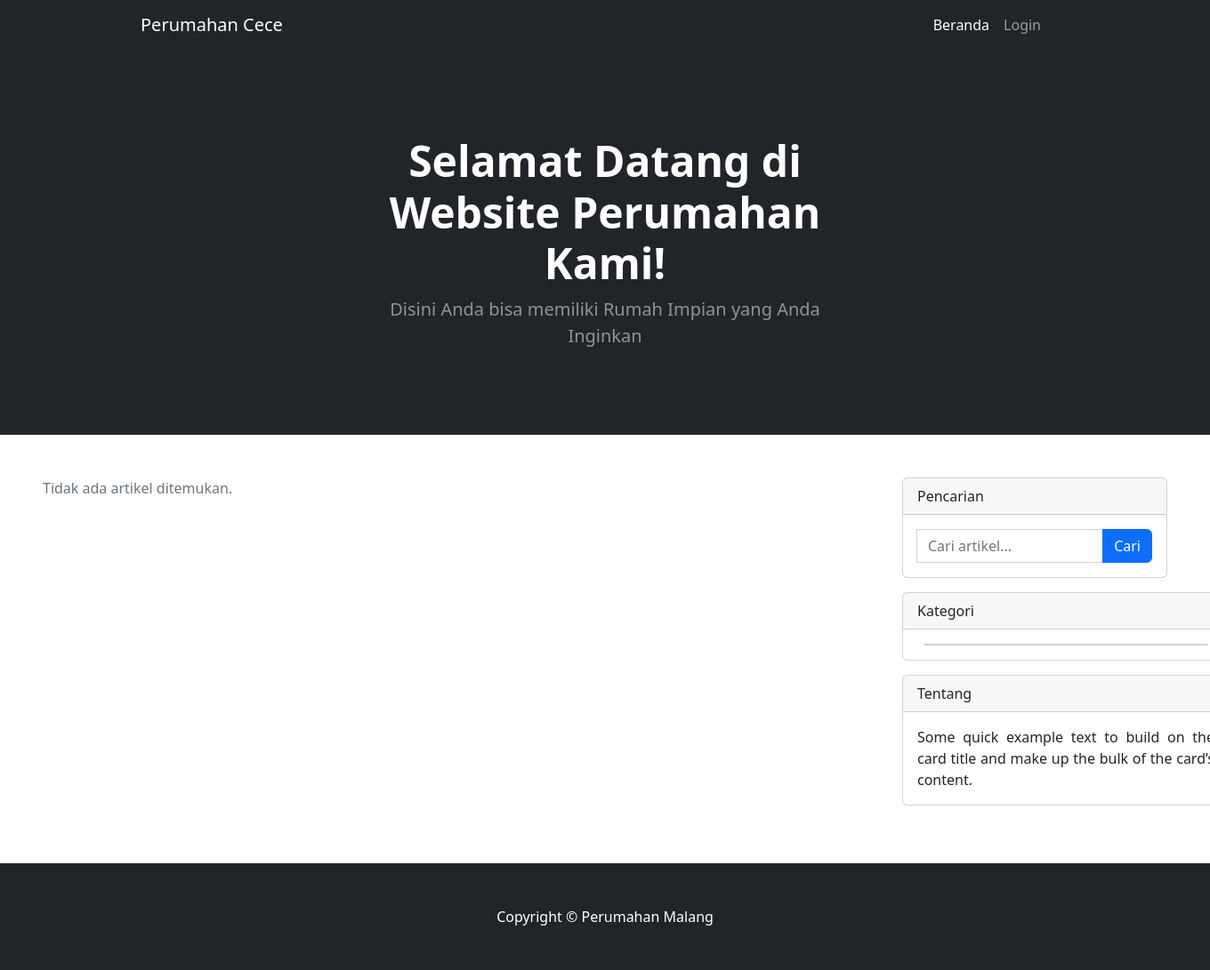
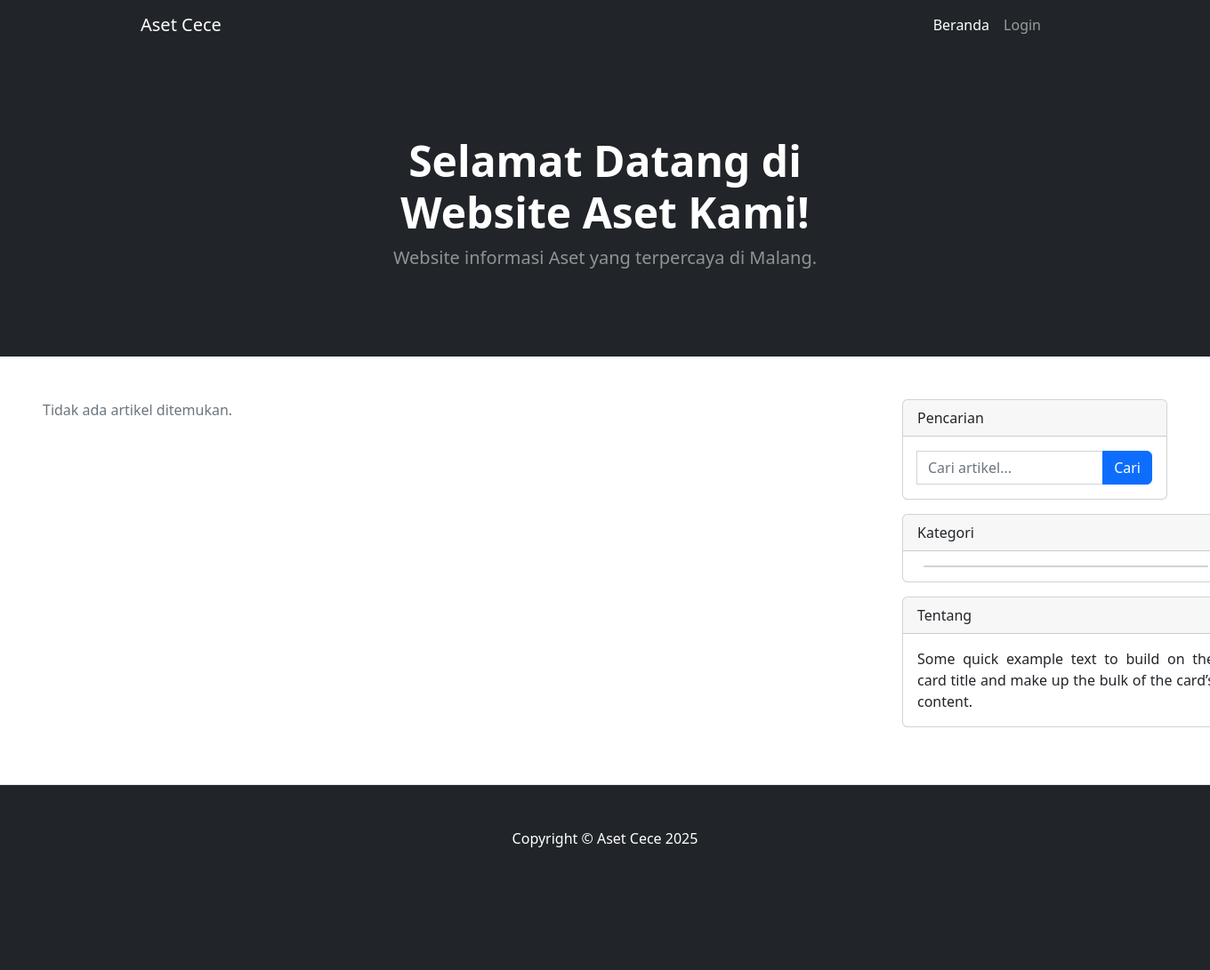
Before and after one commit to raihanrasyidcc/perumahanCece, a PHP site: page /kategori/index.php?kategori=1 in a window 1360 px wide; the page is wider, and only the part inside the window is pictured. Shown: that part at 89% size. After the commit the page ends 953 px from the top of that part, so only its background shows below. Run offline with PHP 8.4, Linux system fonts and the light colour scheme; data that the repository does not hold is empty; some libraries are stand-ins or nearby versions.

Commit message:
Fix Update & Delete

```diff
--- a/admin/hapusArtikel.php
+++ b/admin/hapusArtikel.php
@@ -12,7 +12,7 @@ $idArtikel = $_POST['idArtikel'];
 
 $artikel = $koneksi->query("SELECT * FROM artikel WHERE id_artikel='$idArtikel'")->fetch_assoc();
 if (!empty($artikel['foto'])) {
-    $fotoPath = '../../' . $artikel['foto'];
+    $fotoPath = '../' . $artikel['foto'];
     if (file_exists($fotoPath)) {
         unlink($fotoPath);
     }
--- a/kategori/index.php
+++ b/kategori/index.php
@@ -26,7 +26,7 @@ $artikelRaw = $koneksi->query($query);
     <meta name="viewport" content="width=device-width, initial-scale=1, shrink-to-fit=no" />
     <meta name="description" content="" />
     <meta name="author" content="" />
-    <title>Perumahan Cece | Kategori</title>
+    <title>Aset Cece | Kategori</title>
     <link rel="icon" type="image/x-icon" href="../assets/icon.png" />
     <!-- Bootstrap icons-->
     <link href="https://cdn.jsdelivr.net/npm/bootstrap-icons@1.4.1/font/bootstrap-icons.css" rel="stylesheet" />
@@ -38,7 +38,7 @@ $artikelRaw = $koneksi->query($query);
     <!-- Responsive navbar-->
     <nav class="navbar navbar-expand-lg navbar-dark bg-dark" id="home">
         <div class="container px-5">
-            <a class="navbar-brand" href="../">Perumahan Cece</a>
+            <a class="navbar-brand" href="../">Aset Cece</a>
             <button class="navbar-toggler" type="button" data-bs-toggle="collapse"
                 data-bs-target="#navbarSupportedContent" aria-controls="navbarSupportedContent" aria-expanded="false"
                 aria-label="Toggle navigation"><span class="navbar-toggler-icon"></span></button>
@@ -84,8 +84,8 @@ $artikelRaw = $koneksi->query($query);
                         <div class="row gx-5 justify-content-center">
                             <div class="col-lg-6">
                                 <div class="text-center my-5">
-                                    <h1 class="display-5 fw-bolder text-white mb-2">Selamat Datang di Website Perumahan Kami!</h1>
-                                    <p class="lead text-white-50 mb-4">Disini Anda bisa memiliki Rumah Impian yang Anda Inginkan</p>
+                                    <h1 class="display-5 fw-bolder text-white mb-2">Selamat Datang di Website Aset Kami!</h1>
+                                    <p class="lead text-white-50 mb-4">Website informasi Aset yang terpercaya di Malang.</p>
                                 </div>
                             </div>
                         </div>
@@ -180,7 +180,7 @@ $artikelRaw = $koneksi->query($query);
                     <!-- Footer-->
                     <footer class="py-5 bg-dark">
                         <div class="container px-5">
-                            <p class="m-0 text-center text-white">Copyright &copy; Perumahan Malang</p>
+                            <p class="m-0 text-center text-white">Copyright &copy; Aset Cece 2025</p>
                         </div>
                     </footer>
                     <!-- Bootstrap core JS-->
```
Also changed, not shown: admin/edit.php (+9 -9 lines), admin/tambah/index.php (+5 -5 lines), artikel/index.php (+6 -3 lines), artikel/foto/Ganjil Genap Prima.png (deleted), artikel/foto/Ganjil Genap.jpg (deleted), artikel/foto/Kos Arham dan Faiq.jpg (deleted), artikel/foto/Kos Eksklusif sebagai Aset Menguntungkan di Era Modern.jpg (added), artikel/foto/Pentingnya Mengelola Aset Rumah sebagai Investasi Jangka Panjang.jpg (added), 3 other files.
